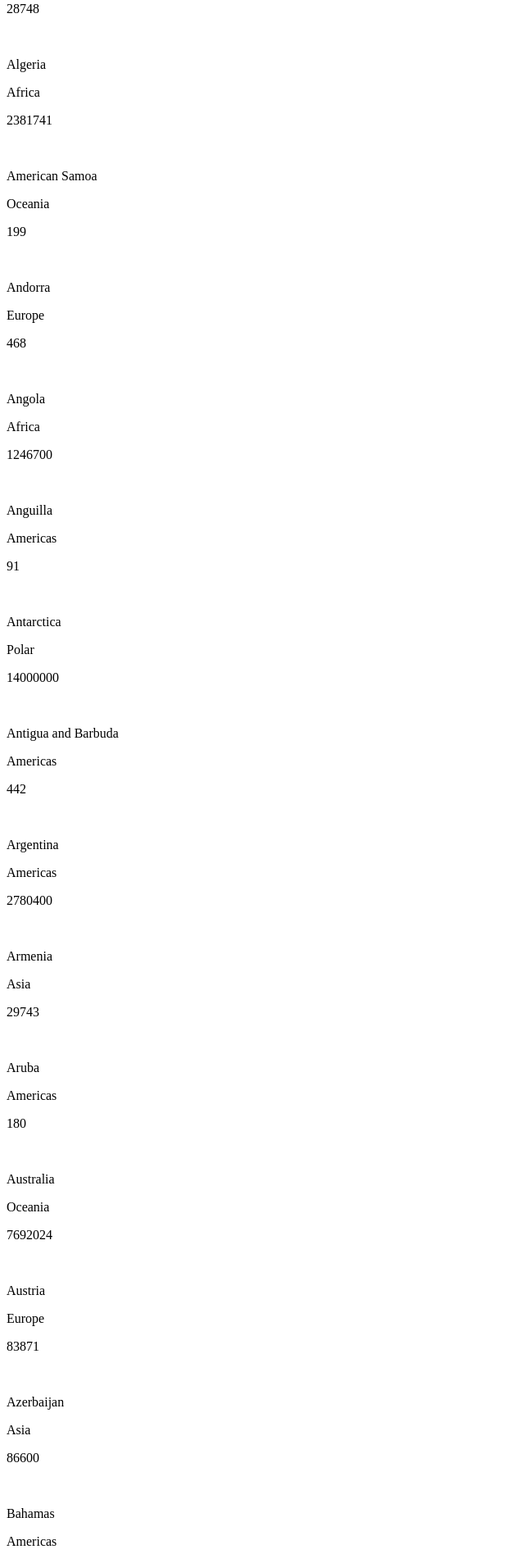
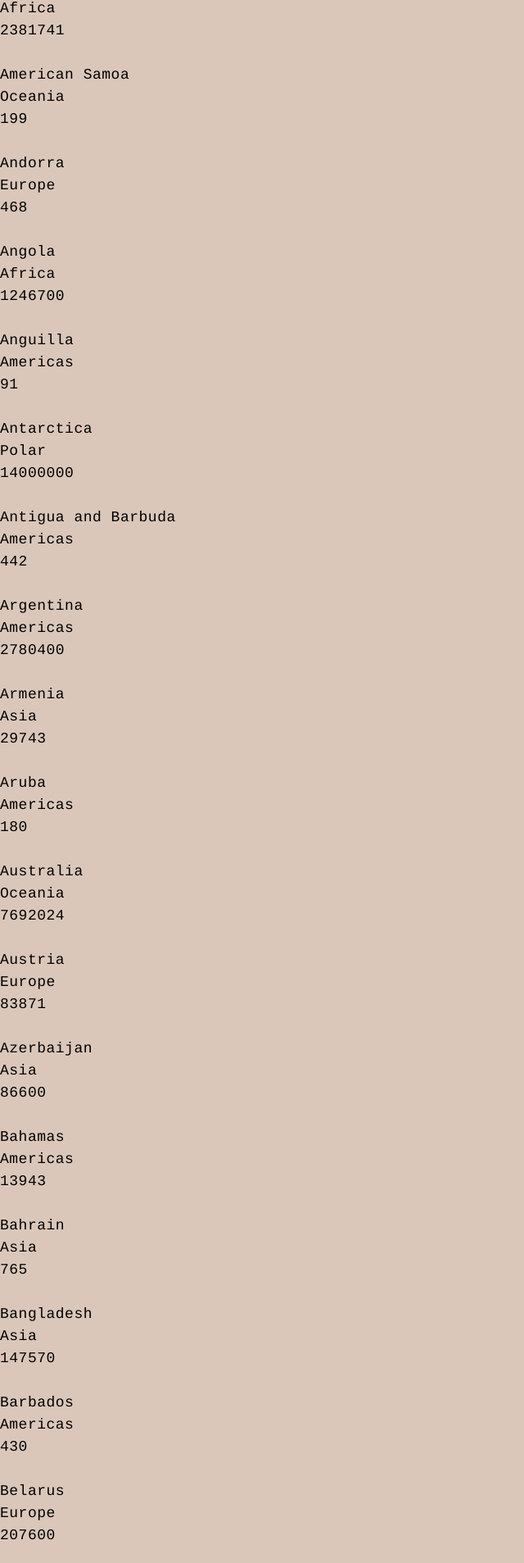
Before and after one commit to pocketful/Countries, a React (Vite) app: page / in a window 1280 px wide. Shown: the part 354-2261 px from the top of the page at 82% size, without its empty margins (0-640 px from the left). Built offline with nearby package versions, Linux system fonts and the light colour scheme.

Commit message:
add global styles

```diff
--- a/src/App.tsx
+++ b/src/App.tsx
@@ -1,4 +1,5 @@
 import CountriesPage from './components/CountriesPage/CountriesPage'
+import './styles/global.scss'
 
 const App = () => {
   return <CountriesPage />
--- /dev/null
+++ b/src/styles/colors.scss
@@ -0,0 +1,8 @@
+$background-color: #dbc7ba;
+$primary-color: #b09a8a;
+$secondary-color: #926c53;
+$tertiary-color: #704f39;
+$accent-color: #d28c5e;
+$black-color: #000;
+$white-color: #fff;
+$error-color: #901616;
--- /dev/null
+++ b/src/styles/global.scss
@@ -0,0 +1,62 @@
+@import './colors';
+@import './media-queries';
+@import './typography';
+
+*,
+*::before,
+*::after {
+  box-sizing: border-box;
+}
+
+html,
+body {
+  background-color: $background-color;
+  color: $black-color;
+  font-size: $base-font-size;
+  letter-spacing: $base-letter-spacing;
+  height: 100%;
+  padding: 0;
+  margin: 0;
+
+  @include for(ScreenS) {
+    font-size: $font-size-s;
+  }
+}
+
+body {
+  min-height: 100vh;
+  font-family: $font-primary;
+  font-weight: $weight-regular;
+  line-height: $base-line-height;
+}
+
+img {
+  max-width: 100%;
+}
+
+p,
+h1,
+h2,
+h3,
+h4,
+h5,
+h6 {
+  margin-top: 0;
+  margin-bottom: 0;
+}
+
+h1 {
+  text-align: center;
+  margin-bottom: 0.5em;
+}
+
+a {
+  text-decoration: none;
+  color: inherit;
+}
+
+button {
+  font: inherit;
+  cursor: pointer;
+  letter-spacing: inherit;
+}
--- /dev/null
+++ b/src/styles/media-queries.scss
@@ -0,0 +1,14 @@
+@import './sizes';
+
+// media queries for screen sizes
+@mixin for($size) {
+  @if $size == ScreenS {
+    @media (max-width: $screen-s) {
+      @content;
+    }
+  } @else if $size == ScreenL {
+    @media (max-width: $screen-l) {
+      @content;
+    }
+  }
+}
--- /dev/null
+++ b/src/styles/sizes.scss
@@ -0,0 +1,8 @@
+// screen sizes
+$screen-s: 576px;
+$screen-l: 1200px;
+
+// container
+$container-max-w: 1280px;
+$container-pd-s: 10px;
+$container-pd-l: 20px;
--- /dev/null
+++ b/src/styles/typography.scss
@@ -0,0 +1,8 @@
+$font-primary: courier, palatino, avenir, helvetica, arial, sans-serif;
+$weight-regular: 400;
+$weight-bolder: 500;
+$weight-bold: 800;
+$base-letter-spacing: 0.5px;
+$base-font-size: 18px;
+$font-size-s: 14px;
+$base-line-height: 1.5;
```
